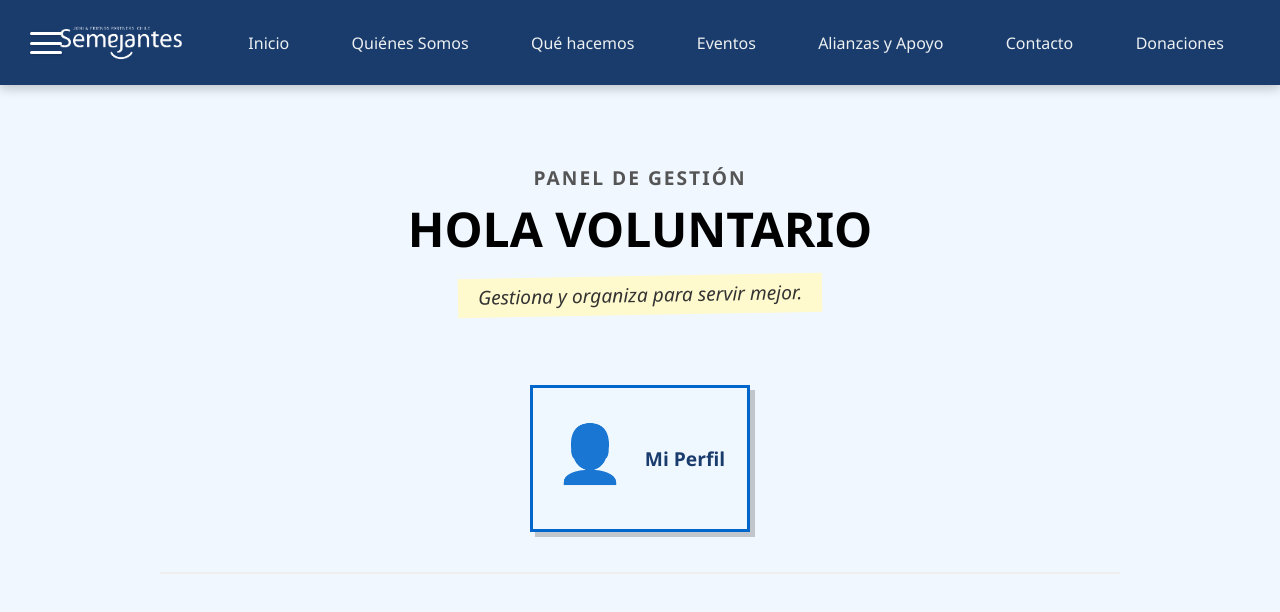
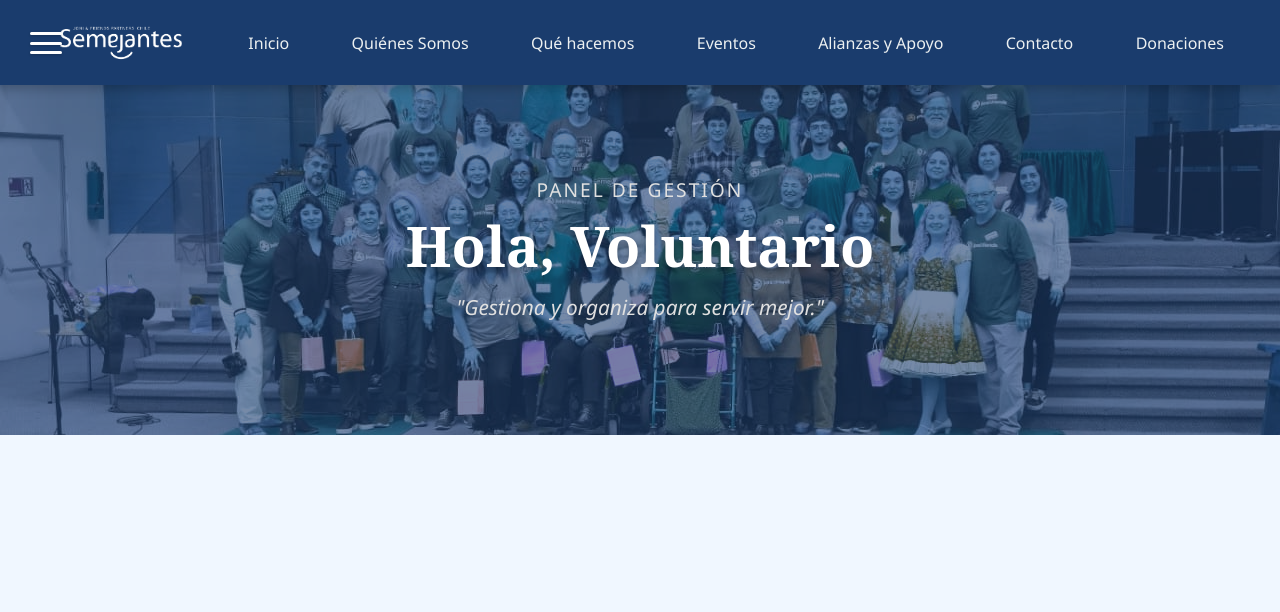
Before and after one commit to Jabelen/semejantes_frontend, a React app: page /base in a window 1280 px wide. Shown: the top 612 px of the page. Built offline with nearby package versions, Linux system fonts and the light colour scheme; sample sign-in values are in the browser's storage; the HTML template or start-up script is replaced by a standard one.

Commit message:
Update files

```diff
--- a/src/components/dashboard/DashboardHome.css
+++ b/src/components/dashboard/DashboardHome.css
@@ -1,124 +1,160 @@
+/* src/components/dashboard/DashboardHome.css */
+
+/* --- Variables y Configuración Base (Idéntico a About) --- */
+:root {
+  --blue-deep: #1a3c6d;
+  --blue-soft: #f0f7ff;
+  --blue-vibrant: #2d89ef;
+  --text-dark: #333333;
+  --text-gray: #666666;
+  --white: #ffffff;
+  --card-radius: 16px;
+}
+
 .dash-home-container {
+  background-color: var(--blue-soft);
+  min-height: 100vh;
+  font-family: 'Segoe UI', Tahoma, Geneva, Verdana, sans-serif;
+  color: var(--text-dark);
   display: flex;
   flex-direction: column;
-  gap: 20px;
-  padding: 20px 0;
-  text-align: center;
-  font-family: "Segoe UI", sans-serif;
 }
 
-.dash-intro {
+/* --- HERO SECTION (Estilo About) --- */
+.dash-hero {
+  position: relative;
+  height: 350px;
+  width: 100%;
+  overflow: hidden;
+  display: flex;
+  justify-content: center;
+  align-items: center;
+  background-color: var(--blue-deep);
+  margin-bottom: -40px; /* Para que el contenido suba un poco sobre la foto */
+}
+
+.dash-hero-img {
+  width: 100%;
+  height: 100%;
+  object-fit: cover;
+  opacity: 0.4; /* Ajustado para legibilidad */
+  filter: sepia(20%) hue-rotate(190deg); /* El filtro azulado de About */
+}
+
+.dash-hero-content {
+  position: absolute;
+  text-align: center;
+  z-index: 2;
+  padding: 20px;
+}
+
+.org-title {
+  font-family: 'Georgia', serif;
+  font-size: 3.5rem;
+  color: var(--white);
+  margin: 0;
+  text-shadow: 0 4px 6px rgba(0,0,0,0.3);
+}
+
+.org-subtitle {
+  color: #e0e0e0;
+  font-size: 1.2rem;
+  margin-bottom: 10px;
+  text-transform: uppercase;
+  letter-spacing: 2px;
+  display: block;
+}
+
+.org-quote {
+  font-weight: 300;
+  color: #e0e0e0;
+  font-size: 1.3rem;
+  margin-top: 15px;
+  font-style: italic;
+}
+
+/* --- CONTENEDOR PRINCIPAL --- */
+.dashboard-actions-container {
+  max-width: 1000px;
+  margin: 0 auto;
+  position: relative;
+  z-index: 3; /* Sobre la foto */
+  padding: 0 20px 60px 20px;
+  width: 100%;
+}
+
+/* --- ESTRUCTURA DE FILAS (Layout 3-2) --- */
+.buttons-row {
+  display: flex;
+  gap: 30px;
+  width: 100%;
   margin-bottom: 30px;
 }
 
-.org-subtitle {
-  font-size: 1.2rem;
-  color: #555;
-  margin-bottom: 0;
-  text-transform: uppercase;
-  letter-spacing: 2px;
+/* Fila Superior: Espacio entre los 3 botones */
+.top-row {
+  justify-content: space-between;
 }
 
-.org-title {
-  font-size: 3rem;
-  line-height: 1.1;
-  color: #000;
-  margin: 10px 0 20px 0;
-  font-weight: 900;
+/* Fila Inferior: Centrar los 2 botones */
+.bottom-row {
+  justify-content: center;
 }
 
-.org-quote-container {
-  display: inline-block;
-  background-color: #fffacd;
-  padding: 5px 20px;
-  transform: rotate(-1deg);
-  margin-bottom: 20px;
-}
+/* --- TARJETAS DE ACCIÓN (Estilo Sentiment Card de About) --- */
+.action-card {
+  background: var(--white);
+  padding: 30px 20px;
+  border-radius: var(--card-radius);
+  box-shadow: 0 10px 20px rgba(26, 60, 109, 0.1);
+  border: none;
+  border-top: 6px solid var(--blue-deep); /* La línea azul superior característica */
+  text-align: center;
+  transition: transform 0.3s ease, background-color 0.3s;
+  cursor: pointer;
 
-.org-quote {
-  font-size: 1.2rem;
-  color: #333;
-  font-style: italic;
-  margin: 0;
-}
-
-.profile-shortcut-container {
-  display: flex;
-  justify-content: center;
-  margin-bottom: 20px;
-}
-
-.profile-card-wide {
-  width: 100%;
-  max-width: 500px;
-  height: auto;
-  flex-direction: row !important;
-  gap: 20px;
-  background-color: #f0f8ff !important;
-  border-color: #0066cc !important;
-}
-
-.card-subtitle {
-  font-size: 0.9rem;
-  color: #666;
-  margin: 0;
-  font-weight: normal;
-}
-
-.divider-line {
-  height: 2px;
-  background-color: #eee;
-  width: 80%;
-  margin: 0 auto 30px auto;
-}
-
-/* --- GRILLA NORMAL --- */
-.quick-actions-grid {
-  display: flex;
-  justify-content: center;
-  gap: 30px;
-  flex-wrap: wrap;
-}
-
-.action-card {
-  background: white;
-  border: 3px solid #000;
-  border-radius: 0;
-  padding: 20px;
-  width: 220px;
-  min-height: 130px;
+  /* Flexbox para centrar contenido */
   display: flex;
   flex-direction: column;
   align-items: center;
   justify-content: center;
-  cursor: pointer;
-  transition: transform 0.2s, box-shadow 0.2s;
-  box-shadow: 5px 5px 0px rgba(0, 0, 0, 0.2);
+
+  /* Tamaño */
+  flex: 1; /* Ocupan espacio equitativo */
+  min-width: 200px; /* Para que no se aplasten mucho */
+  min-height: 180px;
 }
 
 .action-card:hover {
-  transform: translate(-2px, -2px);
-  box-shadow: 7px 7px 0px rgba(0, 0, 0, 0.2);
-  background-color: #f8f9fa;
+  transform: translateY(-5px);
+  background-color: #fafbff;
+}
+
+.card-icon {
+  font-size: 3rem;
+  margin-bottom: 15px;
+  display: block;
 }
 
 .card-title {
-  font-size: 1.4rem;
-  font-weight: 700;
-  color: #333;
-  margin-bottom: 5px;
+  color: var(--blue-deep);
+  font-family: 'Georgia', serif;
+  font-size: 1.3rem;
+  font-weight: bold;
 }
 
-.card-icon {
-  font-size: 2rem;
-  margin-top: 5px;
+/* --- RESPONSIVE --- */
+@media (max-width: 768px) {
+  .org-title {
+    font-size: 2.2rem;
+  }
+
+  .buttons-row {
+    flex-direction: column; /* En móvil, uno debajo de otro */
+    gap: 20px;
+  }
+
+  .action-card {
+    width: 100%;
+  }
 }
-
-.dash-slider-section {
-  width: 100%;
-  max-width: 1000px;
-  margin: 0 auto;
-  border: 2px solid #333;
-  padding: 10px;
-  background: white;
-}
--- a/src/components/dashboard/DashboardHome.jsx
+++ b/src/components/dashboard/DashboardHome.jsx
@@ -1,86 +1,86 @@
 import React from "react";
-import { useNavigate } from "react-router";
+import { useNavigate } from "react-router"; // Importamos hook de navegación
 import "./DashboardHome.css";
 
+// Usamos la misma foto que en About para consistencia
+import heroBg from "../../assets/foto1.jpeg";
+
 export default function DashboardHome({ setView, userRole }) {
-  const navigate = useNavigate();
+  const navigate = useNavigate(); // Hook para navegar a rutas como /events
 
   return (
     <div className="dash-home-container">
-      <div className="dash-intro">
-        <h3 className="org-subtitle">PANEL DE GESTIÓN</h3>
-        <h1 className="org-title">
-          {userRole === "Coordinator"
-            ? "BIENVENIDO COORDINADOR"
-            : "HOLA VOLUNTARIO"}
-        </h1>
-        <div className="org-quote-container">
-          <p className="org-quote">Gestiona y organiza para servir mejor.</p>
+
+      {/* SECCIÓN HERO (Estilo About con filtro azul) */}
+      <div className="dash-hero">
+        <img src={heroBg} alt="Familia Semejantes" className="dash-hero-img" />
+        <div className="dash-hero-content">
+          <span className="org-subtitle">PANEL DE GESTIÓN</span>
+          <h1 className="org-title">
+            {userRole === "Coordinator" ? "Bienvenido, Coordinador" : "Hola, Voluntario"}
+          </h1>
+          <p className="org-quote">"Gestiona y organiza para servir mejor."</p>
         </div>
       </div>
 
-      <div className="profile-shortcut-container">
-        <button
-          className="action-card profile-card-wide"
-          onClick={() => setView("profile")}
-        >
-          <span className="card-icon">👤</span>
-          <div>
-            <span className="card-title">Mi Perfil</span>
-          </div>
-        </button>
-      </div>
+      {/* CONTENEDOR DE ACCIONES (Botones Estilo Tarjetas) */}
+      <div className="dashboard-actions-container">
 
-      <div className="divider-line"></div>
-
-      <div className="quick-actions-grid">
-        {/* OPCIONES COORDINADOR */}
+        {/* VISTA COORDINADOR: 3 Arriba, 2 Abajo */}
         {userRole === "Coordinator" && (
           <>
-            <button className="action-card" onClick={() => setView("users")}>
-              <span className="card-title">Aprobar Usuarios</span>
-              <span className="card-icon">👥</span>
-            </button>
+            {/* FILA SUPERIOR (3 Botones) */}
+            <div className="buttons-row top-row">
+              {/* Botón 1 */}
+              <button className="action-card" onClick={() => setView("users")}>
+                <span className="card-icon">👥</span>
+                <span className="card-title">Usuarios</span>
+              </button>
 
-            <button className="action-card" onClick={() => navigate("/events")}>
-              <span className="card-title">Gestionar Eventos</span>
-              <span className="card-icon">📅</span>
-            </button>
+              {/* Botón 2: Navega a la ruta /events */}
+              <button className="action-card" onClick={() => navigate("/events")}>
+                <span className="card-icon">📅</span>
+                <span className="card-title">Eventos</span>
+              </button>
 
-            <button
-              className="action-card"
-              onClick={() => setView("donations")}
-            >
-              <span className="card-title">Gestionar Donaciones</span>
-              <span className="card-icon">🎁</span>
-            </button>
+              {/* Botón 3 */}
+              <button className="action-card" onClick={() => setView("donations")}>
+                <span className="card-icon">🎁</span>
+                <span className="card-title">Inventario</span>
+              </button>
+            </div>
 
-            <button className="action-card" onClick={() => setView("requests")}>
-              <span className="card-title">Resolver Solicitudes</span>
-              <span className="card-icon">📝</span>
-            </button>
+            {/* FILA INFERIOR (2 Botones Centrados) */}
+            <div className="buttons-row bottom-row">
+              {/* Botón 4 */}
+              <button className="action-card" onClick={() => setView("requests")}>
+                <span className="card-icon">📝</span>
+                <span className="card-title">Solicitudes</span>
+              </button>
 
-            <button className="action-card" onClick={() => setView("reports")}>
-              <span className="card-title">Generar Reportes</span>
-              <span className="card-icon">📊</span>
-            </button>
+              {/* Botón 5 */}
+              <button className="action-card" onClick={() => setView("reports")}>
+                <span className="card-icon">📊</span>
+                <span className="card-title">Reportes</span>
+              </button>
+            </div>
           </>
         )}
 
-        {/* OPCIONES VOLUNTARIO */}
+        {/* VISTA VOLUNTARIO (Se mantienen sus 2 botones centrados) */}
         {userRole === "Volunteer" && (
-          <>
+          <div className="buttons-row bottom-row">
             <button className="action-card" onClick={() => navigate("/events")}>
-              <span className="card-title">Inscribirme en Eventos</span>
               <span className="card-icon">🙋</span>
+              <span className="card-title">Inscribirme</span>
             </button>
+            <button className="action-card" onClick={() => setView("requests")}>
+              <span className="card-icon">🙏</span>
+              <span className="card-title">Pedir Ayuda</span>
+            </button>
+          </div>
+        )}
 
-            <button className="action-card" onClick={() => setView("requests")}>
-              <span className="card-title">Solicitar Ayuda</span>
-              <span className="card-icon">🙏</span>
-            </button>
-          </>
-        )}
       </div>
     </div>
   );
--- a/src/pages/Base.css
+++ b/src/pages/Base.css
@@ -1,12 +1,16 @@
 /* src/pages/Base.css */
 
 :root {
+  --blue-deep: #1a3c6d;
   --blue-soft: #f0f7ff;
+  --blue-vibrant: #2d89ef;
+  --white: #ffffff;
+  --text-dark: #333;
 }
 
 #outer-container {
   height: 100vh;
-  background-color: var(--blue-soft);
+  background-color: var(--blue-soft); /* Fondo unificado */
   font-family: 'Segoe UI', sans-serif;
   overflow: hidden;
 }
@@ -19,12 +23,8 @@
 }
 
 .dashboard-content {
-  padding: 40px 20px;
-  max-width: 1200px;
+  padding: 0 0 40px 0; /* Quitamos padding superior para que el Hero toque el borde */
+  max-width: 100%;     /* Ancho completo para el Hero */
   margin: 0 auto;
   min-height: 85vh;
 }
-
-/* NOTA: Ya no hay estilos para .bm-item aquí.
-   Todo el estilo del menú viene exclusivamente de BurgerMenu.css
-   para asegurar consistencia total. */
```
